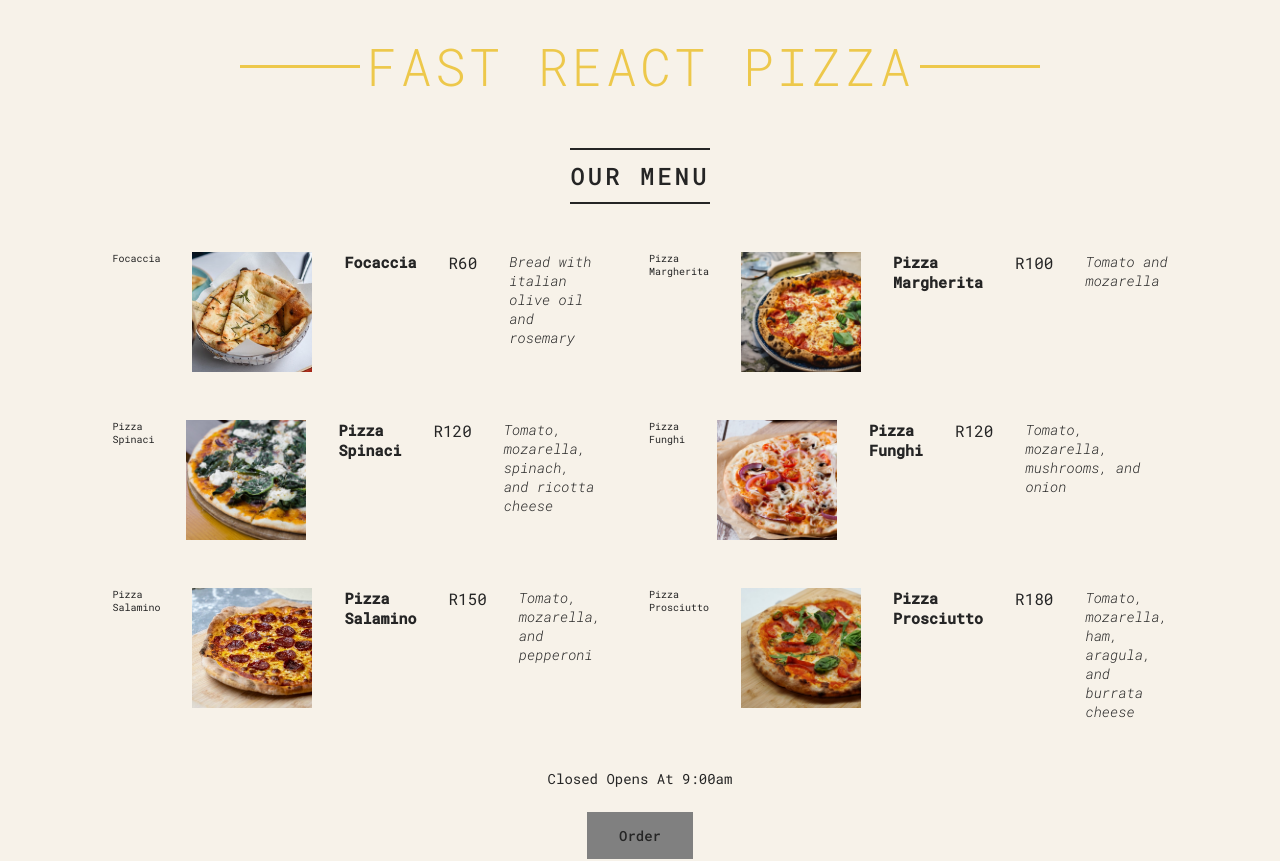
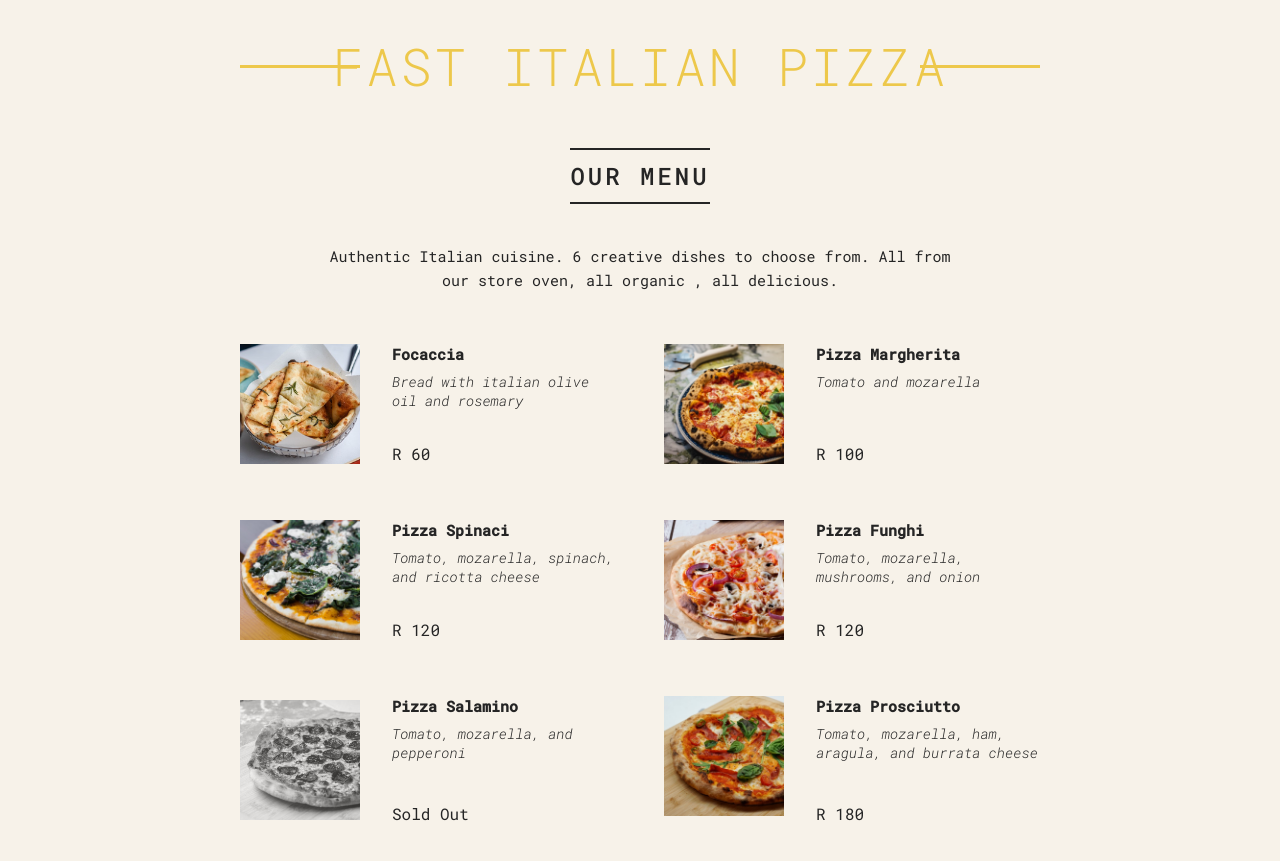
Before and after one commit to pedropkmmt/Pizza-Menu, a React (Vite) app in the folder Pizza-Fast/pizza-fast/: page / in a window 1280 px wide. Shown: the top 861 px of the page. Built offline with nearby package versions, Linux system fonts and the light colour scheme.

Commit message:
updated designs

```diff
--- a/Pizza-Fast/pizza-fast/src/Components/Header.jsx
+++ b/Pizza-Fast/pizza-fast/src/Components/Header.jsx
@@ -1,13 +1,17 @@
 const Header = () => {
     return (
-        <>
+      <>
         <header className="header">
-            <h1>Fast React Pizza</h1>
+          <h1>Fast Italian Pizza</h1>
         </header>
         <div className="menu">
-            <h2>Our Menu</h2>
+          <h2>Our Menu</h2>
+          <p>
+            Authentic Italian cuisine. 6 creative dishes to choose from. All
+            from our store oven, all organic , all delicious.
+          </p>
         </div>
-        </>
-    )
+      </>
+    );
 }
 export default Header
--- a/Pizza-Fast/pizza-fast/src/Components/Pizzas.jsx
+++ b/Pizza-Fast/pizza-fast/src/Components/Pizzas.jsx
@@ -1,18 +1,26 @@
 import pizzaData from '../data'
 function Pizza(){
-    return(
+    return (
       <>
-    {pizzaData.map((pizza, key) => (
+        {pizzaData.map((pizza) => (
+          <li className="pizza" key={pizza.name}>
             <div className='pizza'>
-                {key = pizza.name}
+              {pizza.soldOut ? (
+                <div className="sold-out">
                   <img src={pizza.photoName} alt={pizza.photoName} />
+                </div>
+              ) : (
+                <img src={pizza.photoName} alt={pizza.photoName} />
+              )}
+            </div>
+            <div>
               <h2>{pizza.name}</h2>
-            <span>R{pizza.price}</span>
               <p>{pizza.ingredients}</p>
+              <span>{pizza.soldOut ? "Sold Out" : `R ${pizza.price}`}</span>
             </div>
+          </li>
         ))}
-
       </>
-    )
+    );
 }
 export default Pizza
--- a/Pizza-Fast/pizza-fast/src/index.css
+++ b/Pizza-Fast/pizza-fast/src/index.css
@@ -140,11 +140,11 @@ body {
   font-size: 1.6rem;
 }
 
-.pizza.sold-out {
+.sold-out {
   color: #888;
 }
 
-.pizza.sold-out img {
+.sold-out img {
   filter: grayscale();
   opacity: 0.8;
 }
```
Lines whose indentation alone changed are shown as unchanged.
